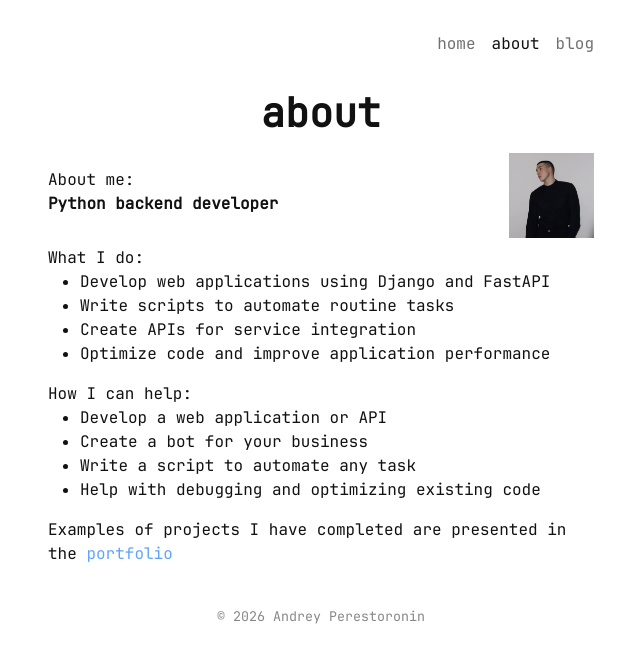
After one commit to prs2rnn/django-blog, a Django app: page /about/ in a window 1280 px wide. The commit adds this page. Shown: the top 666 px of the page, without its empty margins (319-959 px from the left). Run offline with Django 5.2, Linux system fonts and the light colour scheme; some libraries are stand-ins or nearby versions.

Commit message:
feat: frontend

```diff
--- a/static/css/style.css
+++ b/static/css/style.css
@@ -1,30 +1,62 @@
-font-face {
-  font-family: "Roboto";
-  src: url("../fonts/Roboto-Regular.woff2") format("woff2");
-  src: url("../fonts/Roboto-Regular.woff") format("woff");
+:root {
+  --bg: #ffffff;
+  --text: #111;
+  --links: #60a5fa;
+  --nav-opacity: 0.6;
+}
+
+@media (prefers-color-scheme: dark) {
+  :root {
+    --bg: #111111;
+    --text: #f3f4f6;
+    --links: #60a5fa;
+    --nav-opacity: 0.5;
+  }
+}
+@font-face {
+  font-family: "JetBrains Mono";
+  src: url("../fonts/JetBrainsMono-Regular.woff2") format("woff2");
+  src: url("../fonts/JetBrainsMono-Regular.woff") format("woff");
   font-weight: 400;
   font-display: swap;
 }
-@font-face {
-  font-family: "Roboto-Bold";
-  src: url("../fonts/Roboto-Bold.woff2") format("woff2");
-  src: url("../fonts/Roboto-Bold.woff") format("woff");
+body {
+  font-family: "JetBrains Mono", monospace;
+  background-color: var(--bg);
+  color: var(--text);
+}
+h1 {
   font-weight: 700;
-  font-display: swap;
 }
-body {
-  font-family: "Roboto", sans-serif;
+nav a {
+  color: var(--text);
+  text-decoration: none;
+  font-weight: 500;
+  text-transform: lowercase;
+  opacity: var(--nav-opacity);
+  transition: opacity 0.3s ease-in-out;
 }
-h1,
-h2,
-h3,
-h4,
-h5,
-h6 {
-  font-family: "Roboto-Bold", sans-serif;
+nav a:hover {
+  opacity: 1;
 }
-.note-body {
-  white-space: pre-wrap;
+nav a.active {
+  opacity: 1;
+}
+.border-white {
+  --bs-border-opacity: 1;
+  border-color: rgba(var(--bs-white-rgb), var(--bs-border-opacity)) !important;
+}
+.post-link {
+  color: var(--links);
+  text-decoration: none;
+}
+.post-link:hover {
+  text-decoration: underline;
+  opacity: 0.9;
+}
+footer p {
+  opacity: 0.5;
+  font-size: smaller;
 }
 .avatar {
   object-fit: cover;
--- a/templates/base.html
+++ b/templates/base.html
@@ -5,7 +5,8 @@
     <meta charset="UTF-8" />
     <meta name="viewport" content="width=device-width, initial-scale=1.0" />
     <meta name="description" content="The blog." />
-    <title>{{ title }}</title>
+    <meta name="color-scheme" content="light dark" />
+    <title>Andrey Perestoronin | {{ title }}</title>
     <link
       rel="shortcut icon"
       href="{% static 'img/favicon.png' %}"
@@ -26,35 +27,43 @@
     ></script>
     <script src="{% static 'js/main.js' %}" defer></script>
   </head>
-  <body>
-    <nav></nav>
-    {% if messages %}
-    <div class="container mt-3">
-      {% for message in messages %}
-      <div
-        class="alert alert-dismissible fade show
-                      {% if message.tags == 'error' %}
-                        alert-danger
-                      {% else %}
-                        alert-{{ message.tags }}
-                      {% endif %}"
-        role="alert"
-      >
-        {{ message }}
-        <button
-          type="button"
-          class="btn-close"
-          data-bs-dismiss="alert"
-        ></button>
+  <body class="container">
+    <div class="row justify-content-center">
+      <div class="col-12 col-lg-6 col-md-8 col-sm-10">
+        <nav
+          class="d-flex flex-row justify-content-end border-bottom py-2 mt-4 mb-2 border-white mb-4"
+          style="--bs-border-opacity: 0.1"
+        >
+          <div>
+            <a
+              class="{% if request.resolver_match.view_name == 'core:home' %}active{% endif %}"
+              href="{% url 'core:home' %}"
+              >home</a
+            >
+          </div>
+          <div class="ms-3">
+            <a
+              class="{% if request.resolver_match.view_name == 'core:about' %}active{% endif %}"
+              href="{% url 'core:about' %}"
+              >about</a
+            >
+          </div>
+          <div class="ms-3">
+            <a
+              class="{% if request.resolver_match.namespace == 'posts' %}active{% endif %}"
+              href="{% url 'posts:list' %}"
+              >blog</a
+            >
+          </div>
+        </nav>
+        <main class="">{% block content %}{% endblock content %}</main>
+        <footer
+          class="border-top border-white py-4 text-center"
+          style="--bs-border-opacity: 0.1"
+        >
+          <p>&copy; 2026 Andrey Perestoronin</p>
+        </footer>
       </div>
-      {% endfor %}
     </div>
-    {% endif %}
-    <main class="container">{% block content %}{% endblock content %}</main>
-    <footer class="border-top py-4 text-center">
-      <div class="container">
-        <p>&copy; 2026, Andrey Perestoronin</p>
-      </div>
-    </footer>
   </body>
 </html>
--- /dev/null
+++ b/templates/core/about.html
@@ -0,0 +1,49 @@
+{% extends 'base.html' %} {% load static %} {% block content %}
+<h1 class="text-center mt-4">{{ title }}</h1>
+<div class="mt-3">
+  <div class="d-flex align-items-center justify-content-between">
+    <p>
+      About me:
+      <br />
+      <b>Python backend developer</b>
+    </p>
+    <img
+      class="avatar mb-2"
+      src="{% static 'img/me.webp' %}"
+      alt="Me"
+      width="85"
+      height="85"
+    />
+  </div>
+  <div>
+    What I do:
+    <br />
+    <ul>
+      <li>Develop web applications using Django and FastAPI</li>
+      <li>Write scripts to automate routine tasks</li>
+      <li>Create APIs for service integration</li>
+      <li>Optimize code and improve application performance</li>
+    </ul>
+  </div>
+  <div>
+    How I can help:
+    <br />
+    <ul>
+      <li>Develop a web application or API</li>
+      <li>Create a bot for your business</li>
+      <li>Write a script to automate any task</li>
+      <li>Help with debugging and optimizing existing code</li>
+    </ul>
+  </div>
+  <p>
+    Examples of projects I have completed are presented in the
+    <a
+      class="post-link"
+      href="https://github.com/prs2rnn?tab=repositories"
+      target="_blank"
+      rel="noopener"
+      >portfolio</a
+    >
+  </p>
+</div>
+{% endblock content %}
--- a/templates/posts/post_list.html
+++ b/templates/posts/post_list.html
@@ -1,7 +1,7 @@
 {% extends 'base.html' %} {% block content %} {% for post in posts %}
 <article>
   <h2>
-    <a href="{% url 'posts:detail' post.slug %}">{{ post.title }}</a>
+    <a class="post-link" href="{% url 'posts:detail' post.slug %}">{{ post.title }}</a>
   </h2>
   <p>{{ post.created_at }}</p>
 </article>
```
Also changed, not shown: templates/core/index.html (+12 -0 lines), static/fonts/JetBrainsMono-Regular.woff (added), static/fonts/JetBrainsMono-Regular.woff2 (added), static/fonts/Roboto-Bold.woff (deleted), static/fonts/Roboto-Bold.woff2 (deleted), static/fonts/Roboto-Regular.woff (deleted), static/fonts/Roboto-Regular.woff2 (deleted), static/img/me-2.webp (added), static/img/me.webp (added).
